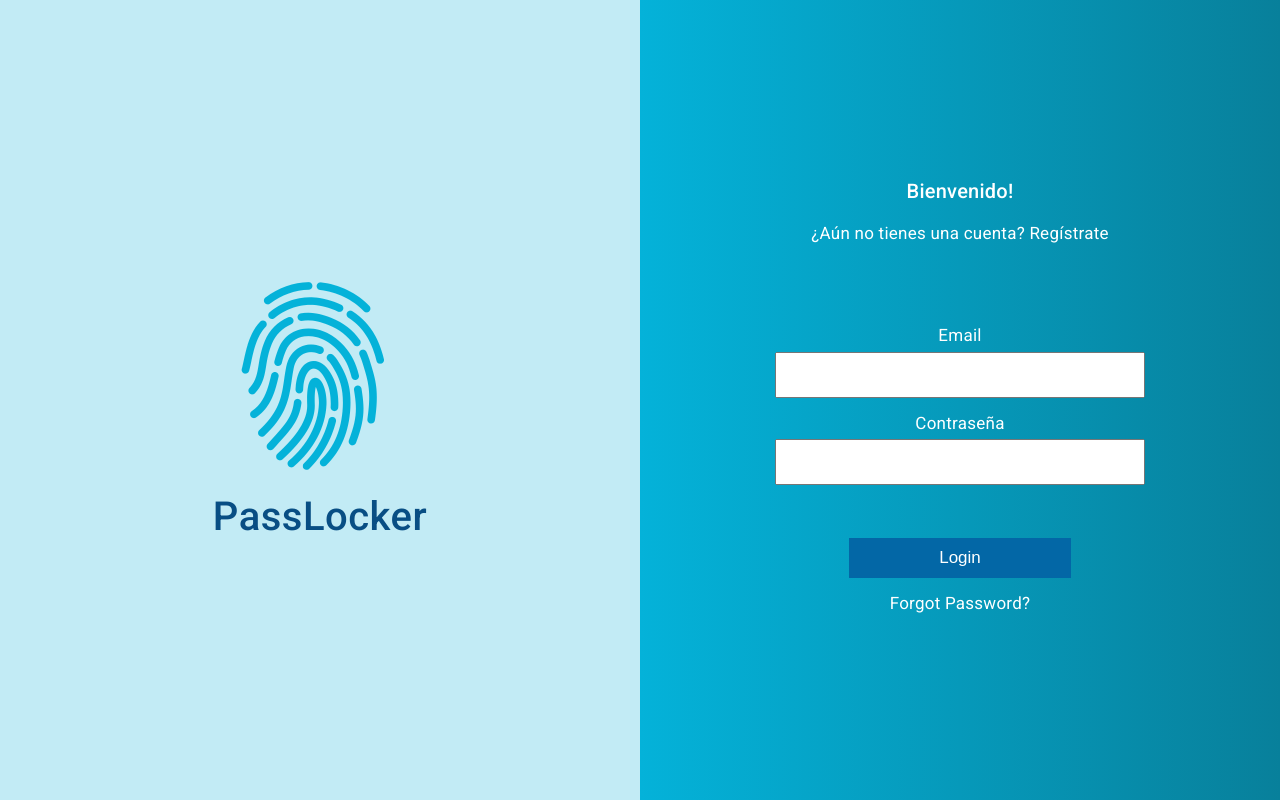
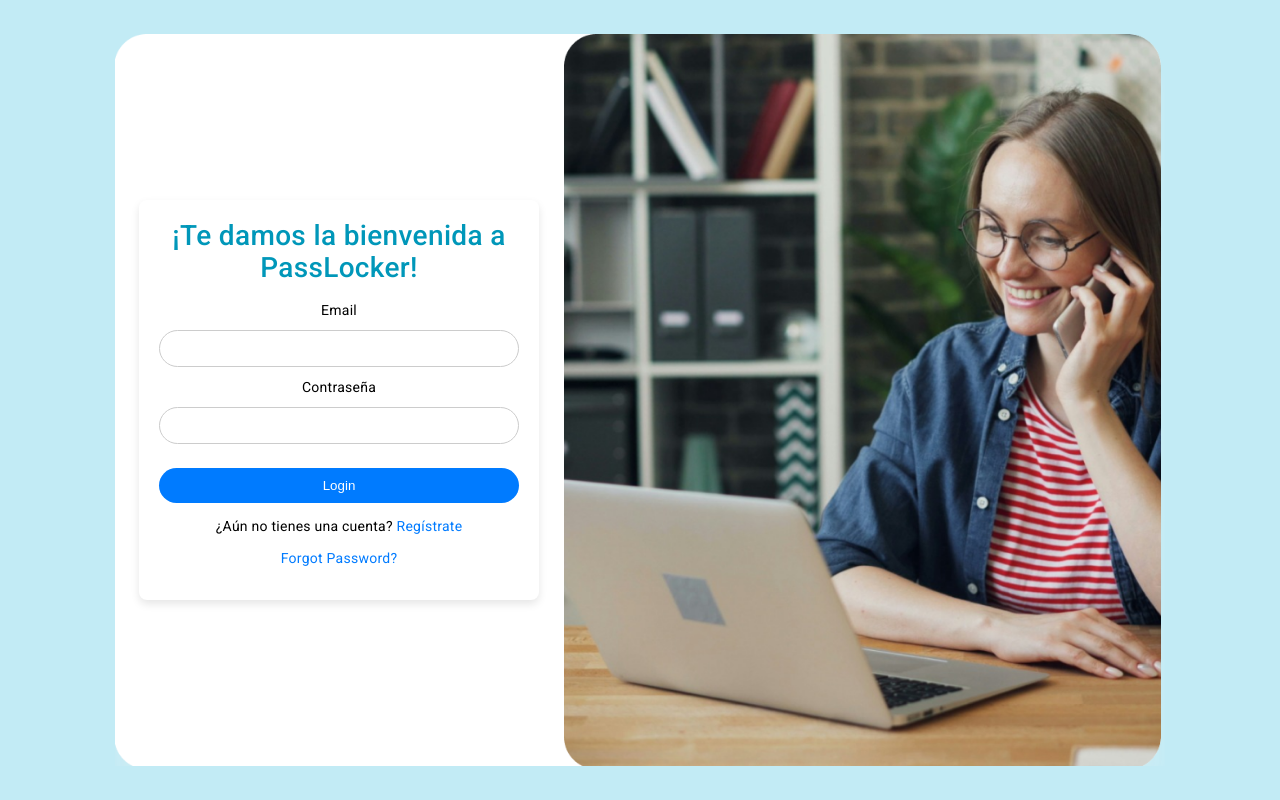
Before and after one commit to tsaltirov/PassLocker-Front, an Angular app: page / in a window 1280 px wide. Built offline with nearby package versions, Linux system fonts and the light colour scheme.

Commit message:
se mejora diseño del login

```diff
--- a/src/app/app-routing.module.ts
+++ b/src/app/app-routing.module.ts
@@ -10,6 +10,7 @@
 import { PasswordManagerComponent } from './password-manager/password-manager.component';
 import { ModifyPasswordComponent } from './modify-password/modify-password.component';
 import { AuthGuard } from './guard/auth/auth.guard';
+import { FormularioLoginComponent } from './login/formulario-login/formulario-login.component';
 
 
 const routes: Routes = [
--- a/src/app/login/fondo/fondo.component.css
+++ b/src/app/login/fondo/fondo.component.css
@@ -1,19 +1,19 @@
-.fondo-logo{
-    width: 50vw;
-    flex-basis: 50vw;
-    height: 100vh;
-    align-content: center;
+/* .fondo-logo {
+    position: absolute;
+    top: 50%;
+    left: 50%;
+    transform: translateX(-50%);
+    width: 75em;
+    height: 56em;
+    z-index: 1;
+    display: flex;
+    flex-direction: column;
+    align-items: center;
+    justify-content: center;
 }
 
-img.img-logo {
-    width: 400px;
-    display: flex;
-    margin: 0 auto;
-}
-
-.logo-h2{
-    display: flex;
-    justify-content: center;
-    font-size: 40px;
-    color: #084e84
-}
+.img-logo {
+    max-width: 100%;
+    height: auto;
+    display: block;
+} */
--- a/src/app/login/fondo/fondo.component.html
+++ b/src/app/login/fondo/fondo.component.html
@@ -1,4 +1,3 @@
-<div class="fondo-logo">
-    <img class="img-logo" src="./assets/Imagenes-passLocker/3.png" alt="">
-    <h2 class="logo-h2">PassLocker</h2>
-</div>
+<!-- <div class="fondo-logo">
+    <img class="img-logo" src="./assets/Imagenes-passLocker/imagen-login.png" alt="">
+</div> -->
--- a/src/app/login/formulario-login/formulario-login.component.css
+++ b/src/app/login/formulario-login/formulario-login.component.css
@@ -1,49 +1,44 @@
-* {
-    margin: 0;
-    padding: 0;
-    box-sizing: border-box;
-    font-size: 17px;
+ /* Estilos del formulario */
+  .form-login {
+    text-align: center;
+    color: black;
   }
 
-.form-login {
-    display: flex;
-    flex-direction: column;
-    justify-content: center;
-    width: 400px;
-    height: 500px;
-    color: white;
-    margin: auto;
-    padding: 20px 15px;
-}
-
-.login-welcome {
-    justify-content: center;
-    padding-bottom: 70px;
-    text-align: center;
-}
-
-form {
-    text-align: center;
+  .titulo {
+    color: #0097B9;
+    font-size: 28px;
   }
 
   .controls {
-    text-align: center;
     width: 100%;
-    margin-bottom: 15px;
-    padding: 11px 10px;
-    margin-top: 0.4em;
+    padding: 10px;
+    margin: 10px 0;
+    border: 1px solid #ccc;
+    border-radius: 40px;
   }
 
   .buttons {
+    margin-top: 1em;
+    margin-bottom: 1em;
+    width: 100%;
+    padding: 10px;
+    background-color: #007bff;
     color: white;
-    background-color: #0367a6;
-    width: 60%;
-    height: 40px;
-    border: 1px solid #0367a6;
-    margin-top: 38px;
-    margin-bottom: 15px;
+    border: none;
+    border-radius: 40px;
+    cursor: pointer;
+    transition: background-color 0.3s;
   }
 
-a.vinculo-login {
-    color: white;
+  .buttons:hover {
+    background-color: #0056b3;
   }
+
+  .vinculo-login {
+    color: #007bff;
+    text-decoration: none;
+  }
+
+  .vinculo-login:hover {
+    text-decoration: underline;
+  }
--- a/src/app/login/formulario-login/formulario-login.component.html
+++ b/src/app/login/formulario-login/formulario-login.component.html
@@ -1,7 +1,6 @@
 <section class="form-login">
     <div class="login-welcome">
-        <h2>Bienvenido!</h2>
-        <p>¿Aún no tienes una cuenta?  <a class="vinculo-login" routerLink="/singup">Regístrate</a></p>
+        <h2 class="titulo">¡Te damos la bienvenida a PassLocker!</h2>
     </div>
 
     <form (ngSubmit)="sendValuesLogin()">
@@ -12,6 +11,7 @@
         <input class="controls" type="password" [(ngModel)] = 'password' name="Password"><br>
 
         <button class="buttons" type="button" (click)="sendValuesLogin()">Login</button>
+        <p>¿Aún no tienes una cuenta?  <a class="vinculo-login" routerLink="/singup">Regístrate</a></p>
         <p><a class="vinculo-login" routerLink="/forgot-password">Forgot Password?</a></p>
     </form>
 </section>
--- a/src/app/login/formulario-login/formulario-login.component.ts
+++ b/src/app/login/formulario-login/formulario-login.component.ts
@@ -60,7 +60,10 @@
       icon: 'success',
       showDenyButton: false,
       showCancelButton: false,
-      confirmButtonText: "Continuar"
+      confirmButtonText: "Continuar",
+      customClass: {
+        container: 'swal2-container'
+      }
     });
   }
 
@@ -71,7 +74,10 @@
       text: "Por favor, verifica tus datos de acceso. Si no tienes una cuenta, puedes registrarte ahora.",
       showCancelButton: true,
       confirmButtonText: "Intentar de nuevo",
-      cancelButtonText: "Registrarse"
+      cancelButtonText: "Registrarse",
+      customClass: {
+        container: 'swal2-container'
+      }
     }).then((res) => {
       if(res.isDismissed){
         this.router.navigate(['/singup'])
--- a/src/app/login/logo-pass-locker/logo-pass-locker.component.css
+++ b/src/app/login/logo-pass-locker/logo-pass-locker.component.css
@@ -1,14 +1,41 @@
-section.completo {
+.completo {
+    position: relative;
+    width: 100%;
+    height: 100%;
     display: flex;
-}
-
-.logo-dividor {
-    display: flex;
-    width: 50vw;
-    flex-basis: 50vw;
-
-    background: linear-gradient(to right, #04b2d9, #08809b);
-    height: 100vh;
     justify-content: center;
     align-items: center;
-}
+    overflow: hidden;
+  }
+
+  .fondo-logo {
+    position: absolute;
+    top: 50%;
+    left: 50%;
+    transform: translate(-50%, -50%);
+    width: 75em;
+    height: 56em;
+    z-index: 1;
+    display: flex;
+    flex-direction: column;
+    align-items: center;
+    justify-content: center;
+  }
+
+  .img-logo {
+    max-width: 100%;
+    height: auto;
+    display: block;
+  }
+
+  .logo-dividor {
+    position: relative;
+    z-index: 2;
+    width: 100%;
+    max-width: 400px;
+    background: white;
+    box-shadow: 0 4px 8px rgba(0, 0, 0, 0.1);
+    border-radius: 8px;
+    padding: 20px;
+    margin-right: 43em;
+  }
--- a/src/app/login/logo-pass-locker/logo-pass-locker.component.html
+++ b/src/app/login/logo-pass-locker/logo-pass-locker.component.html
@@ -1,5 +1,7 @@
 <section class="completo">
-    <app-fondo></app-fondo>
+    <div class="fondo-logo">
+        <img class="img-logo" src="./assets/Imagenes-passLocker/imagen-login.png" alt="">
+    </div>
     <div class="logo-dividor">
         <app-formulario-login></app-formulario-login>
     </div>
```
Also changed, not shown: src/assets/Imagenes-passLocker/imagen-login.png (added). Lines whose indentation alone changed are shown as unchanged.
